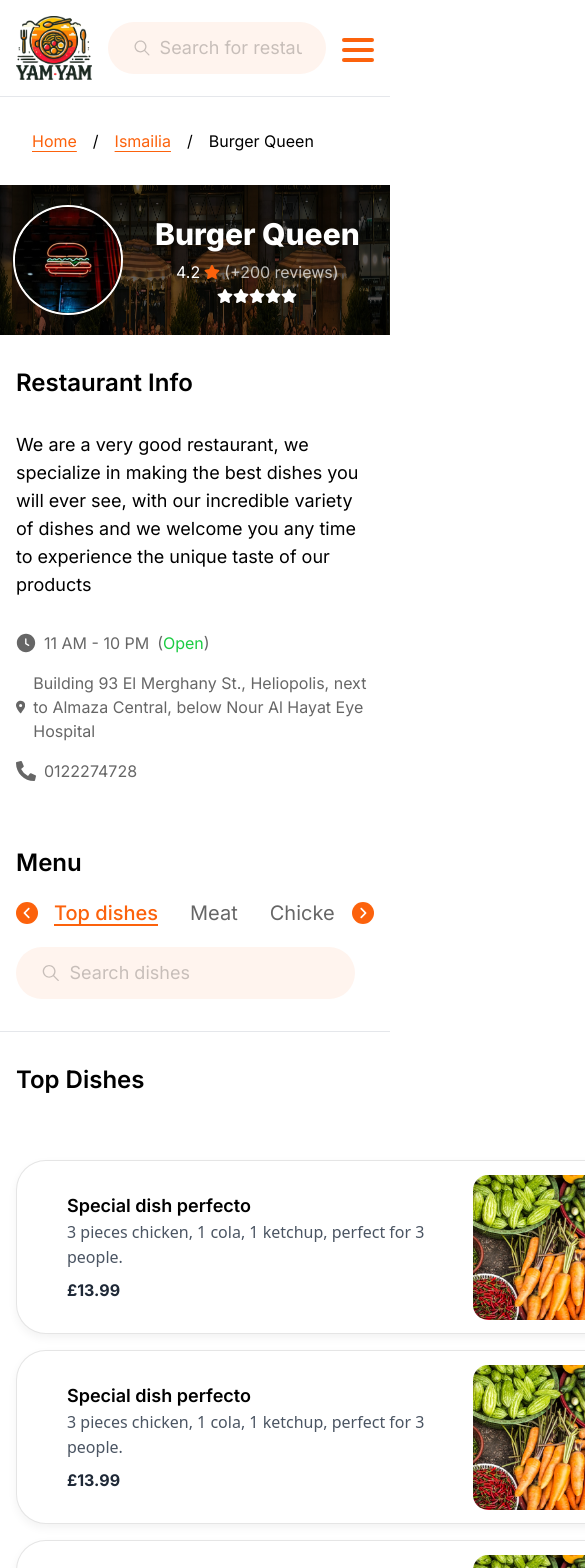
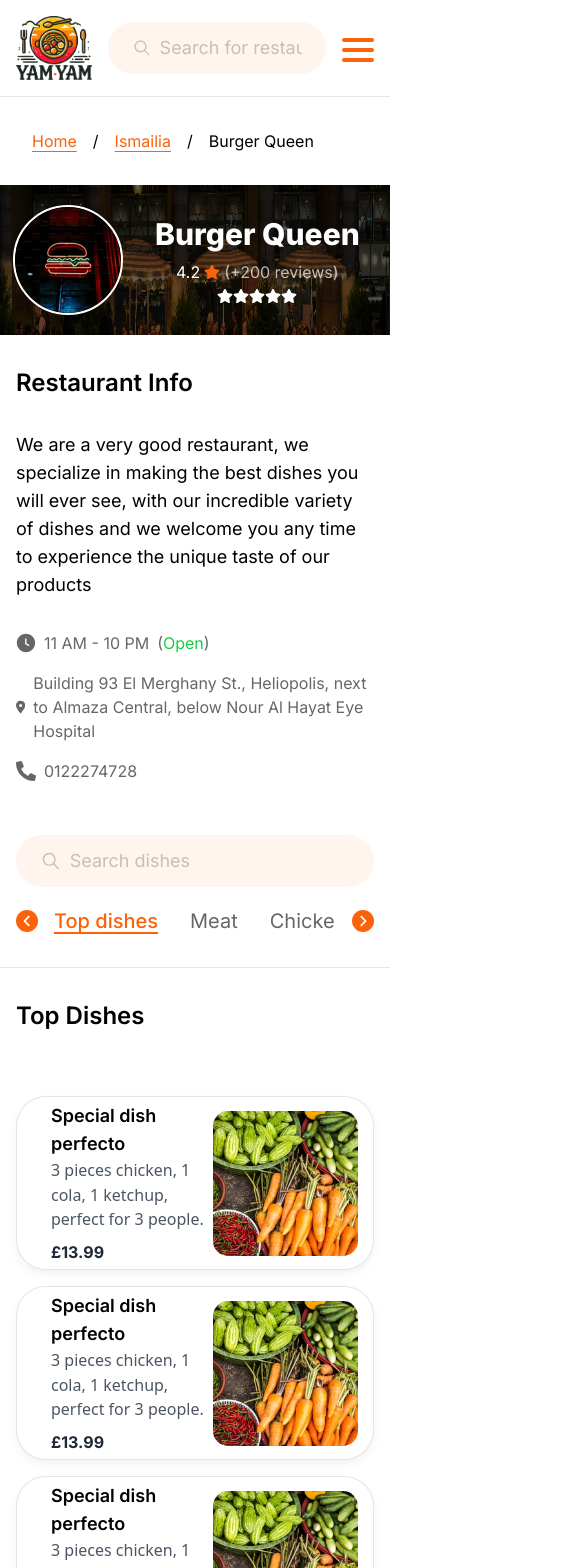
Before and after one commit to elsayedessam003/YumYum, a React (Vite) app in the folder Client/: page /restaurants/restaurant in a window 390 px wide. Shown: the top 1568 px of the page, 585 px wide, since content can reach past the window. Built offline with nearby package versions, Linux system fonts and the light colour scheme.

Commit message:
more edits on responsive for restaurant page

```diff
--- a/Client/src/components/DishCard/DishCard.jsx
+++ b/Client/src/components/DishCard/DishCard.jsx
@@ -44,7 +44,7 @@
 
   return (
     <div
-      className="min-w-[604px] h-[174px] flex justify-end items-center p-[15px_15px_15px_34px] rounded-[30px] border border-black/10 bg-[rgba(252,98,12,0.07)] bg-white hover:shadow-lg transition-shadow self-stretch cursor-pointer group"
+      className="h-[174px] flex justify-end items-center p-[15px_15px_15px_34px] rounded-[30px] border border-black/10 bg-[rgba(252,98,12,0.07)] bg-white hover:shadow-lg transition-shadow self-stretch cursor-pointer group lg:min-w-[604px] "
       ref={cardRef}
       onMouseMove={handleMouseMove}
       style={{
@@ -56,7 +56,7 @@
       }}
       onClick={handleProduct}
     >
-      <div className="ml-4 flex-grow">
+      <div className="lg:ml-4 flex-grow">
         <h3 className="text-lg font-semibold">{name}</h3>
         <p className="text-gray-600 font-sans text-[16px] font-normal leading-[155.275%]">
           {description}
@@ -64,7 +64,7 @@
         <p className="text-gray-800 font-bold mt-2">£{price}</p>
       </div>
 
-      <div className="w-[145px] h-[145px] rounded-[15px] object-cover object-center overflow-hidden relative">
+      <div className="rounded-[15px] object-cover object-center overflow-hidden relative h-[145px] min-w-[145px] lg:w-[145px]">
         <img className="object-cover w-full h-full" src={image} alt={name} />
 
         <div
--- a/Client/src/pages/restaurant/Restaurant.jsx
+++ b/Client/src/pages/restaurant/Restaurant.jsx
@@ -162,17 +162,21 @@
 
             <div className="text-white flex flex-col items-center gap-1">
               <div className="flex gap-1 items-center group-hover:invisible">
-              <p className={"group-hover:invisible"}>{restaurantData.rating}</p>
-              <FaStar className="text-project-orange group-hover:invisible" />
-              <p className="text-white text-opacity-70 group-hover:invisible max-lg:w-fit">
-                (+{restaurantData.reviews} reviews)
-              </p>
+                <p className={"group-hover:invisible"}>
+                  {restaurantData.rating}
+                </p>
+                <FaStar className="text-project-orange group-hover:invisible" />
+                <p className="text-white text-opacity-70 group-hover:invisible max-lg:w-fit">
+                  (+{restaurantData.reviews} reviews)
+                </p>
               </div>
 
               <Rating
                 setRating={setRating}
                 rating={rating}
-                className={"invisible group-hover:visible lg:absolute max-lg:visible"}
+                className={
+                  "invisible group-hover:visible lg:absolute max-lg:visible"
+                }
               />
             </div>
           </div>
@@ -203,14 +207,14 @@
       <RestaurantSection
         sectionName={"Menu"}
         className={
-          "flex items-center gap-5 bg-white sticky top-[106.59px] z-10 border-b max-lg:flex-col justify-start max-lg:items-start"
+          "hidden lg:flex items-center gap-5 bg-white sticky top-[106.59px] z-10 border-b max-lg:flex-col justify-start"
         }
       >
         <Slider
           variant={"text"}
           choice={category}
           setChoice={setCategory}
-          className={"flex-[10]"}
+          className={"flex-[2]"}
         >
           {restaurantData.categories.map((item) => {
             return <SliderItem label={item} value={item} key={item} />;
@@ -226,11 +230,37 @@
         </div>
       </RestaurantSection>
 
+      {/* for responsive  */}
+      <RestaurantSection
+        className={
+          "lg:hidden flex flex-col items-center gap-5 pt-0 bg-white sticky top-[95px] lg:top-[106.59px] z-10 border-b  justify-start max-lg:items-start"
+        }
+      >
+          <div className={" z-0 w-full "}>
+            <SearchBar
+              placeHolder={"Search dishes"}
+              search={search}
+              setSearch={setSearch}
+            />
+          </div>
+
+          <Slider
+            variant={"text"}
+            choice={category}
+            setChoice={setCategory}
+            className={""}
+          >
+            {restaurantData.categories.map((item) => {
+              return <SliderItem label={item} value={item} key={item} />;
+            })}
+          </Slider>
+      </RestaurantSection>
+
       <RestaurantSection
         sectionName={"Top Dishes"}
         className={"flex flex-col gap-16"}
       >
-        <div className="grid grid-cols-[repeat(auto-fill,minmax(614px,1fr))] gap-4">
+        <div className="grid lg:grid-cols-[repeat(auto-fill,minmax(614px,1fr))] gap-4">
           {dishes.map((dish, index) => (
             <DishCard
               key={index}
```
